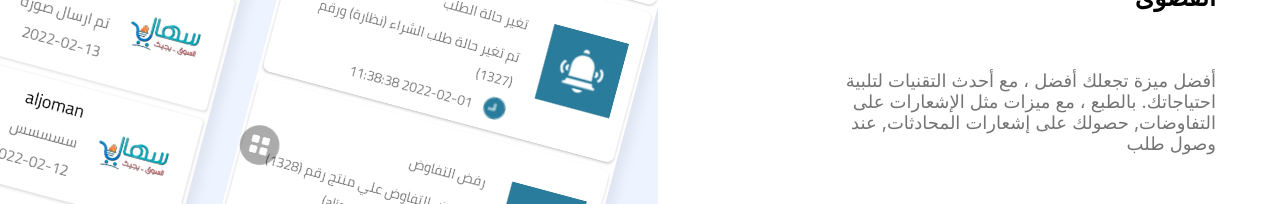
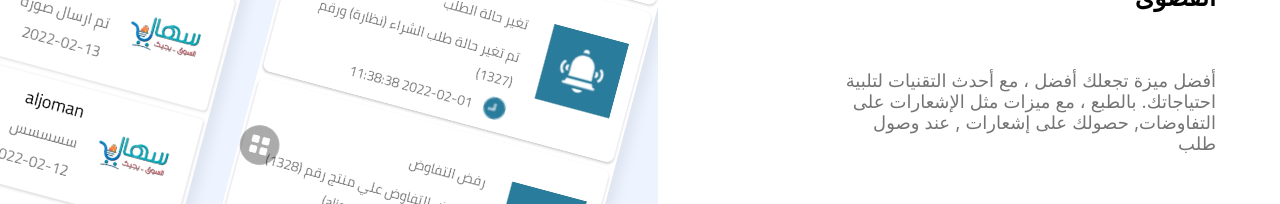
Before and after one commit to Kareem727/sahala_project, a React (Create React App) app: page / in a window 1280 px wide. Shown: the part 2455-2659 px from the top of the page. Built offline with nearby package versions, Linux system fonts and the light colour scheme; the HTML template or start-up script is replaced by a standard one; a web font is replaced by a local one.

Commit message:
second  commit

```diff
--- a/src/components/Sections/Section4.js
+++ b/src/components/Sections/Section4.js
@@ -15,7 +15,7 @@ const Section_4 = () =>{
 
             <div className={stylesss.par}>
                 <h1>احصل على إشعار التطبيق ذي الأولوية القصوى</h1>
-            <p>أفضل ميزة تجعلك أفضل ، مع أحدث التقنيات لتلبية احتياجاتك. بالطبع ، مع ميزات مثل الإشعارات على التفاوضات, حصولك على إشعارات المحادثات, عند وصول طلب</p>
+            <p>أفضل ميزة تجعلك أفضل ، مع أحدث التقنيات لتلبية احتياجاتك. بالطبع ، مع ميزات مثل الإشعارات على التفاوضات, حصولك على إشعارات , عند وصول طلب</p>
             </div>
 
 
```
